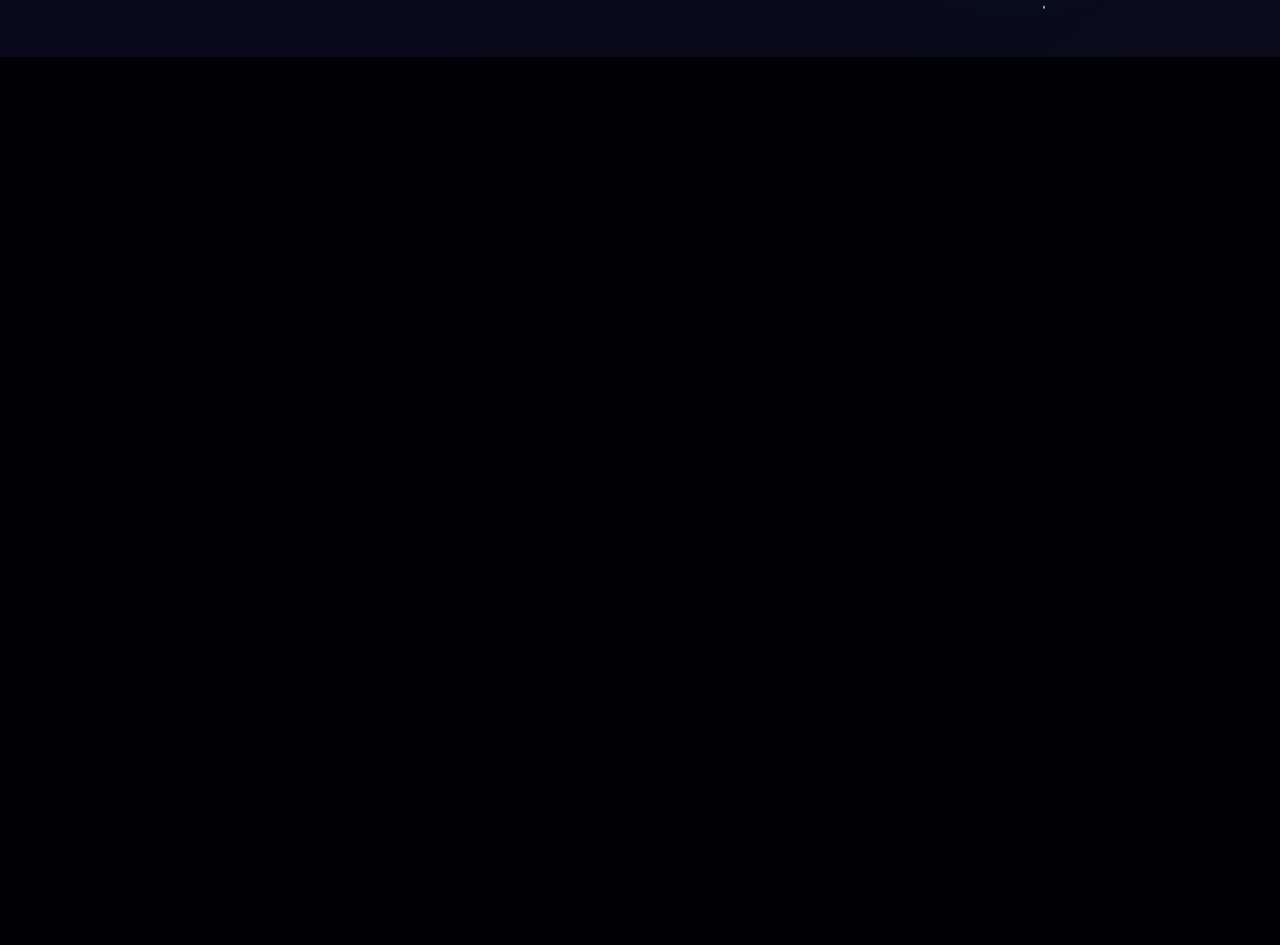
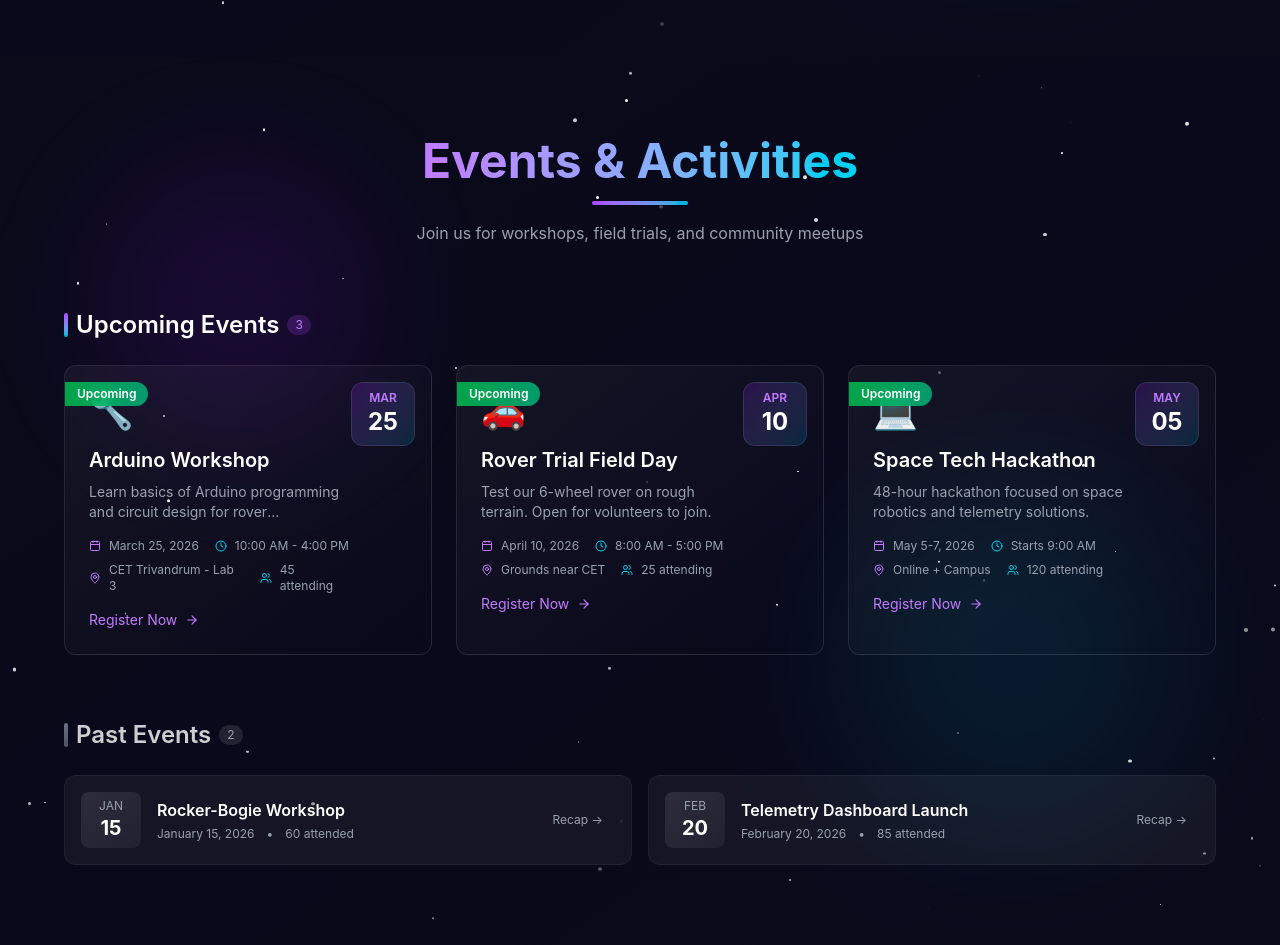
Before and after one commit to Zeeshan-Zahoor/astrocet-landing-page, a React (Vite) app: page / in a window 1280 px wide. Shown: the part 1663-2608 px from the top of the page. Before the commit the page ends 1720 px from the top, so only its background shows below. Built offline with nearby package versions, Linux system fonts and the light colour scheme.

Commit message:
feat: add Events section

```diff
--- a/src/App.jsx
+++ b/src/App.jsx
@@ -2,6 +2,7 @@ import { useState } from 'react';
 import Navbar from './components/Navbar';
 import Hero from './components/Hero';
 import About from './components/About';
+import Events from './components/Events';
 import './App.css';
 
 function App() {
@@ -11,6 +12,7 @@ function App() {
       <Navbar />
       <Hero />
       <About />
+      <Events />
     </div>
   )
 }
--- a/src/components/Events.jsx
+++ b/src/components/Events.jsx
@@ -1,8 +1,254 @@
-import React from 'react'
+import { motion, useInView } from 'framer-motion';
+import { useRef } from 'react';
+import { Calendar, MapPin, Users, ArrowRight, Clock } from 'lucide-react';
+import StarBackground from './StarBackground';
+
+const events = [
+  {
+    id: 1,
+    title: "Arduino Workshop",
+    description: "Learn basics of Arduino programming and circuit design for rover applications.",
+    date: "March 25, 2026",
+    month: "MAR",
+    day: "25",
+    time: "10:00 AM - 4:00 PM",
+    location: "CET Trivandrum - Lab 3",
+    status: "upcoming", // upcoming, ongoing, past
+    attendees: 45,
+    image: "🔧", // emoji as placeholder, can replace with actual icon
+  },
+  {
+    id: 2,
+    title: "Rover Trial Field Day",
+    description: "Test our 6-wheel rover on rough terrain. Open for volunteers to join.",
+    date: "April 10, 2026",
+    month: "APR",
+    day: "10",
+    time: "8:00 AM - 5:00 PM",
+    location: "Grounds near CET",
+    status: "upcoming",
+    attendees: 25,
+    image: "🚗",
+  },
+  {
+    id: 3,
+    title: "Space Tech Hackathon",
+    description: "48-hour hackathon focused on space robotics and telemetry solutions.",
+    date: "May 5-7, 2026",
+    month: "MAY",
+    day: "05",
+    time: "Starts 9:00 AM",
+    location: "Online + Campus",
+    status: "upcoming",
+    attendees: 120,
+    image: "💻",
+  },
+  {
+    id: 4,
+    title: "Rocker-Bogie Workshop",
+    description: "Build and understand the suspension system used in Mars rovers.",
+    date: "January 15, 2026",
+    month: "JAN",
+    day: "15",
+    time: "9:30 AM - 4:00 PM",
+    location: "Mechanics Lab",
+    status: "past",
+    attendees: 60,
+    image: "⚙️",
+  },
+  {
+    id: 5,
+    title: "Telemetry Dashboard Launch",
+    description: "First version of our real-time rover dashboard goes live.",
+    date: "February 20, 2026",
+    month: "FEB",
+    day: "20",
+    time: "5:00 PM",
+    location: "Online",
+    status: "past",
+    attendees: 85,
+    image: "📊",
+  },
+];
 
 function Events() {
+  const ref = useRef(null);
+  const isInView = useInView(ref, { once: true, amount: 0.2 });
+
+  const upcomingEvents = events.filter(e => e.status === "upcoming");
+  const pastEvents = events.filter(e => e.status === "past");
+
+
+  function EventCard({ event, index, isInView }) {
+    return (
+      <motion.div
+        initial={{ opacity: 0, y: 30 }}
+        animate={isInView ? { opacity: 1, y: 0 } : {}}
+        transition={{ duration: 0.5, delay: 0.3 + index * 0.1 }}
+        whileHover={{ y: -8, transition: { duration: 0.2 } }}
+        className="group relative bg-linear-to-br from-white/5 to-white/0 rounded-xl border border-white/10 hover:border-purple-500/50 transition-all duration-300 overflow-hidden"
+      >
+        {/* Glow effect on hover */}
+        <div className="absolute inset-0 bg-linear-to-r from-purple-600/0 via-purple-600/0 to-cyan-600/0 group-hover:from-purple-600/10 group-hover:to-cyan-600/10 transition-all duration-500" />
+
+        {/* Date Badge */}
+        <div className="absolute top-4 right-4 flex flex-col items-center justify-center w-16 h-16 bg-linear-to-br from-purple-600/20 to-cyan-600/20 rounded-xl border border-white/10 backdrop-blur-sm">
+          <span className="text-xs text-purple-400 font-semibold">{event.month}</span>
+          <span className="text-2xl font-bold text-white">{event.day}</span>
+        </div>
+
+        <div className="p-6 pr-20">
+          {/* Icon/Emoji */}
+          <div className="text-4xl mb-4">{event.image}</div>
+
+          {/* Title */}
+          <h3 className="text-xl font-semibold text-white mb-2 group-hover:text-purple-400 transition-colors">
+            {event.title}
+          </h3>
+
+          {/* Description */}
+          <p className="text-gray-400 text-sm mb-4 line-clamp-2">
+            {event.description}
+          </p>
+
+          {/* Details */}
+          <div className="space-y-2 mb-4">
+            <div className="flex items-center gap-2 text-gray-400 text-xs">
+              <Calendar size={12} className="text-purple-400" />
+              <span>{event.date}</span>
+              <Clock size={12} className="text-cyan-400 ml-2" />
+              <span>{event.time}</span>
+            </div>
+            <div className="flex items-center gap-2 text-gray-400 text-xs">
+              <MapPin size={12} className="text-purple-400" />
+              <span>{event.location}</span>
+              <Users size={12} className="text-cyan-400 ml-2" />
+              <span>{event.attendees} attending</span>
+            </div>
+          </div>
+
+          {/* Register Button */}
+          <button className="group/btn flex items-center gap-2 text-sm text-purple-400 hover:text-cyan-400 transition-colors">
+            <span>Register Now</span>
+            <ArrowRight size={14} className="group-hover/btn:translate-x-1 transition-transform" />
+          </button>
+        </div>
+
+        {/* Status ribbon */}
+        <div className="absolute top-4 left-0 px-3 py-1 bg-linear-to-r from-green-500/80 to-emerald-500/80 backdrop-blur-sm rounded-r-full text-xs font-semibold text-white">
+          Upcoming
+        </div>
+      </motion.div>
+    );
+  }
+
+  function PastEventCard({ event, index, isInView }) {
+    return (
+      <motion.div
+        initial={{ opacity: 0, x: -20 }}
+        animate={isInView ? { opacity: 1, x: 0 } : {}}
+        transition={{ duration: 0.4, delay: 0.5 + index * 0.1 }}
+        className="group relative flex items-center gap-4 p-4 bg-white/5 rounded-xl border border-white/5 hover:border-white/20 transition-all duration-300"
+      >
+        {/* Date circle */}
+        <div className="flex flex-col items-center justify-center min-w-15 h-14 bg-linear-to-br from-white/10 to-white/5 rounded-lg">
+          <span className="text-xs text-gray-400">{event.month}</span>
+          <span className="text-xl font-bold text-white">{event.day}</span>
+        </div>
+
+        {/* Content */}
+        <div className="flex-1">
+          <h4 className="text-white font-semibold group-hover:text-purple-400 transition-colors">
+            {event.title}
+          </h4>
+          <div className="flex items-center gap-3 text-xs text-gray-400 mt-1">
+            <span>{event.date}</span>
+            <span>•</span>
+            <span>{event.attendees} attended</span>
+          </div>
+        </div>
+
+        {/* Watch button */}
+        <button className="px-3 py-1 text-xs text-gray-400 hover:text-purple-400 transition-colors">
+          Recap →
+        </button>
+      </motion.div>
+    );
+  }
+
   return (
-    <div>Events</div>
+    <section id='events' ref={ref} className='relative py-20 px-4 overflow-hidden'>
+
+      <StarBackground />
+      <div className='relative z-10 max-w-6xl mx-auto'>
+
+        {/* section header */}
+        <motion.div
+          initial={{ opacity: 0, y: 30 }}
+          animate={isInView ? { opacity: 1, y: 0 } : {}}
+          transition={{ duration: 0.6 }}
+          className="text-center mb-16"
+        >
+          <h2 className="text-4xl md:text-5xl font-bold mb-4">
+            <span className="bg-linear-to-r from-purple-400 to-cyan-400 bg-clip-text text-transparent">
+              Events & Activities
+            </span>
+          </h2>
+          <div className="w-24 h-1 bg-linear-to-r from-purple-500 to-cyan-500 mx-auto rounded-full mb-4" />
+          <p className="text-gray-400 max-w-2xl mx-auto">
+            Join us for workshops, field trials, and community meetups
+          </p>
+        </motion.div>
+
+        {/* upcomming evenrts */}
+        {upcomingEvents.length > 0 && (
+          <div className="mb-16">
+            <motion.div
+              initial={{ opacity: 0, x: -20 }}
+              animate={isInView ? { opacity: 1, x: 0 } : {}}
+              transition={{ duration: 0.5, delay: 0.2 }}
+              className="flex items-center gap-2 mb-6"
+            >
+              <div className="w-1 h-6 bg-linear-to-b from-purple-500 to-cyan-500 rounded-full" />
+              <h3 className="text-2xl font-semibold text-white">Upcoming Events</h3>
+              <span className="px-2 py-0.5 text-xs bg-purple-500/20 text-purple-400 rounded-full">
+                {upcomingEvents.length}
+              </span>
+            </motion.div>
+
+            <div className="grid md:grid-cols-2 lg:grid-cols-3 gap-6">
+              {upcomingEvents.map((event, index) => (
+                <EventCard key={event.id} event={event} index={index} isInView={isInView} />
+              ))}
+            </div>
+          </div>
+        )}
+
+        {/* past events */}
+        {pastEvents.length > 0 && (
+          <div>
+            <motion.div
+              initial={{ opacity: 0, x: -20 }}
+              animate={isInView ? { opacity: 1, x: 0 } : {}}
+              transition={{ duration: 0.5, delay: 0.4 }}
+              className="flex items-center gap-2 mb-6"
+            >
+              <div className="w-1 h-6 bg-linear-to-b from-gray-500 to-gray-600 rounded-full" />
+              <h3 className="text-2xl font-semibold text-white/80">Past Events</h3>
+              <span className="px-2 py-0.5 text-xs bg-white/10 text-gray-400 rounded-full">
+                {pastEvents.length}
+              </span>
+            </motion.div>
+
+            <div className="grid md:grid-cols-2 gap-4">
+              {pastEvents.map((event, index) => (
+                <PastEventCard key={event.id} event={event} index={index} isInView={isInView} />
+              ))}
+            </div>
+          </div>
+        )}
+      </div>
+    </section>
   )
 }
 
```
